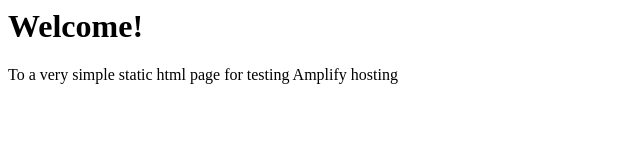
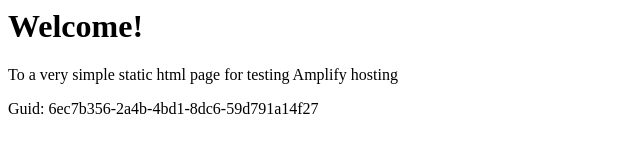
Before and after one commit to aws-aemilia-cdg/Github-PR-Commit-Integration-Test-DoNotTouch-Gith-P5X5MO5I-v1-prod-eu-west-3, a website: page src/index.html in a window 1280 px wide. Shown: the whole page, without its empty margins (0-640 px from the left). Drawn offline with Linux system fonts and the light colour scheme.

Commit message:
commit from integ tests

```diff
--- a/src/index.html
+++ b/src/index.html
@@ -1,3 +1,5 @@
+
+
 <html lang="en">
 
 <head>
@@ -10,6 +12,6 @@
 <body>
     <h1>Welcome!</h1>
     <p>To a very simple static html page for testing Amplify hosting</p>
-</body>
+    <p>Guid: 6ec7b356-2a4b-4bd1-8dc6-59d791a14f27</p></body>
 
 </html>
```
